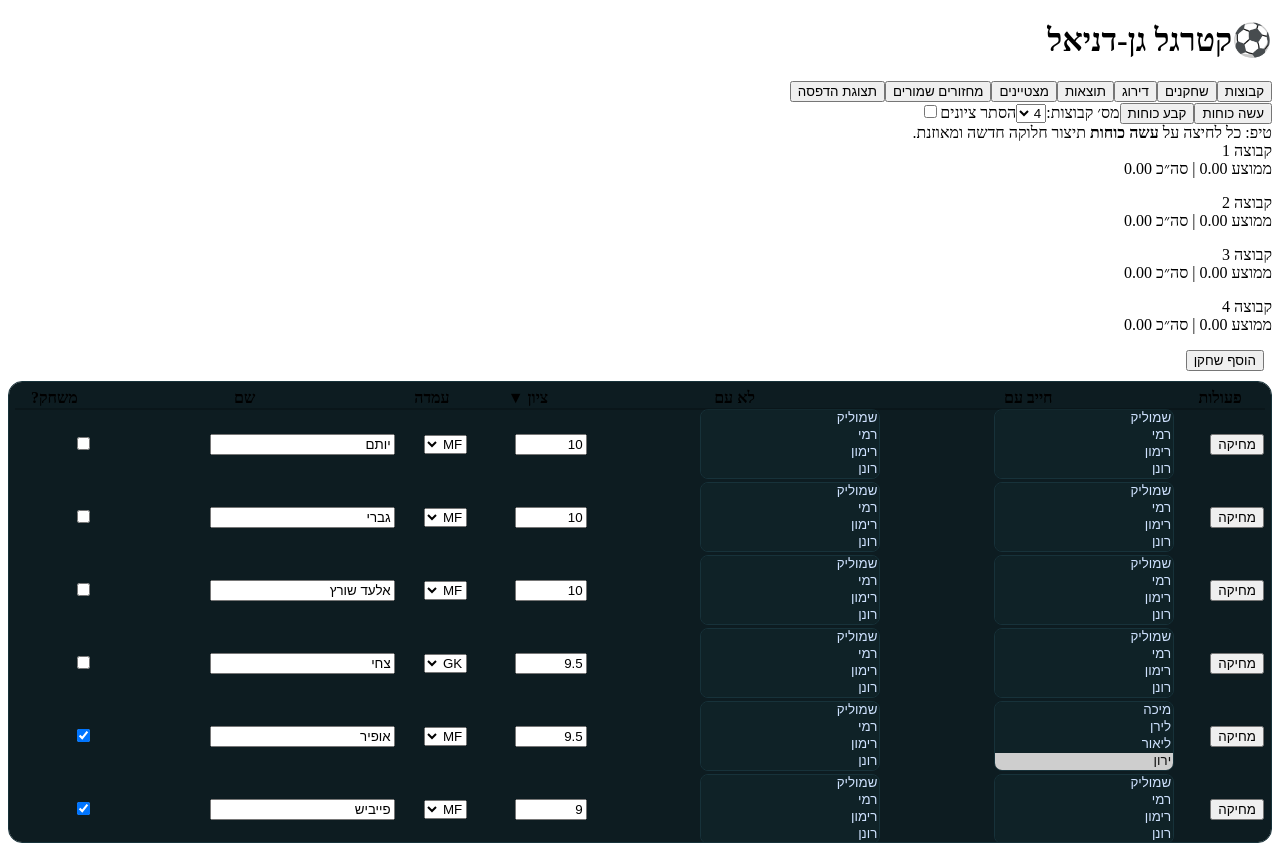
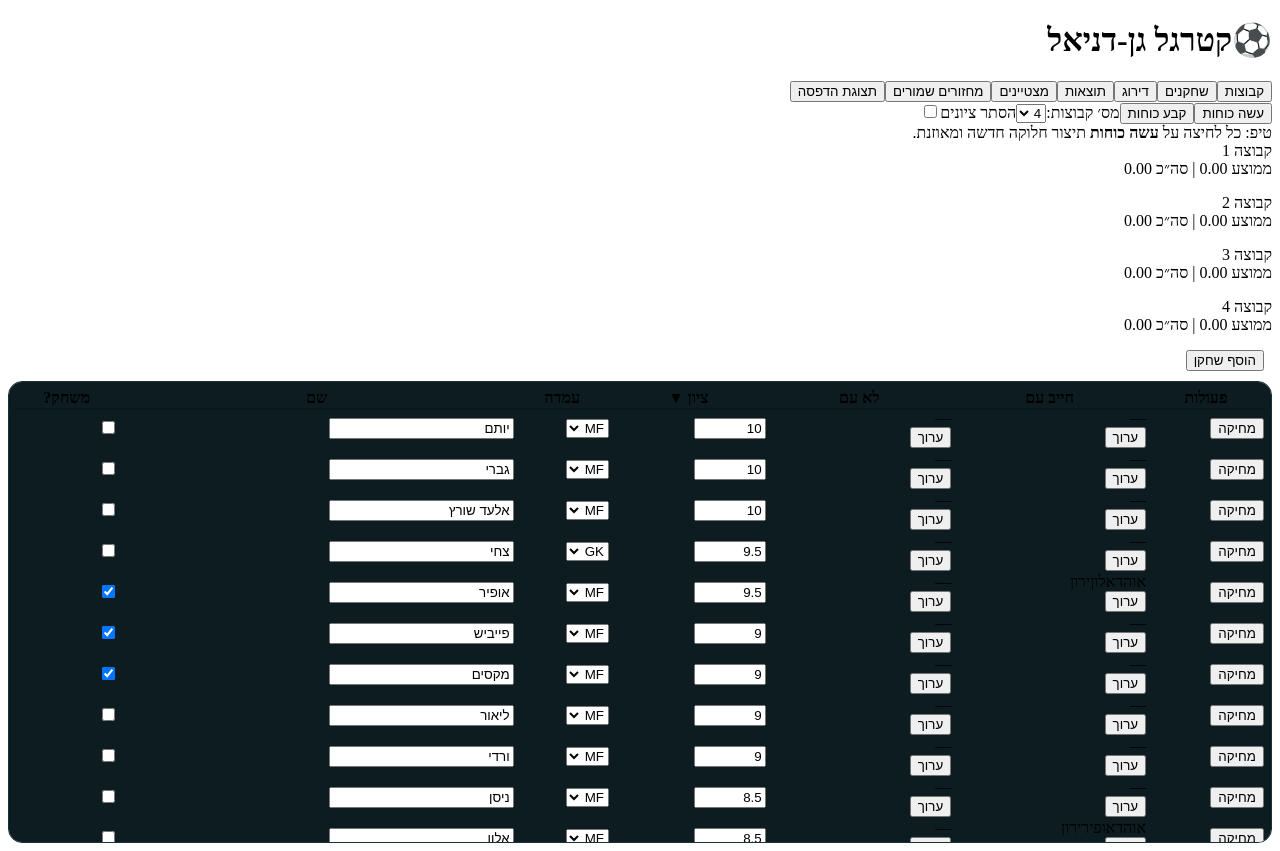
Before and after one commit to ShmuelBarazani/kat-regel-gan-daniel-v2, a React (Vite) app: page / in a window 1280 px wide. Built offline with nearby package versions, Linux system fonts and the light colour scheme.

Commit message:
Update Players.jsx

```diff
--- a/src/components/Players.jsx
+++ b/src/components/Players.jsx
@@ -2,6 +2,7 @@
 import React, { useMemo, useState } from "react";
 import { useStorage, POS } from "../lib/storage.js";
 import PlayerFormModal from "./PlayerFormModal.jsx";
+import LinkPickerModal from "./LinkPickerModal.jsx";
 
 const COLS = [
   { key: "actions",  label: "פעולות" },
@@ -18,8 +19,8 @@ export default function Players({ embedded = false }) {
   const [showAdd, setShowAdd] = useState(false);
   const [sort, setSort] = useState({ key: "rating", dir: "desc" });
 
-  // לשמירה לאחור (קבצי JSON ישנים: prefer/avoid)
-  const normalised = useMemo(
+  // נורמליזציה לשדות ההיסטוריים (prefer/avoid)
+  const normalized = useMemo(
     () => players.map(p => ({
       ...p,
       mustWith: p.mustWith ?? p.prefer ?? [],
@@ -29,12 +30,47 @@ export default function Players({ embedded = false }) {
   );
 
   const options = useMemo(
-    () => normalised.map(p => ({ id: String(p.id), name: p.name })),
-    [normalised]
+    () => normalized.map(p => ({ id: String(p.id), name: p.name })),
+    [normalized]
   );
 
+  const idToName = useMemo(() => {
+    const m = new Map(options.map(o => [o.id, o.name]));
+    return (id) => m.get(String(id)) || String(id);
+  }, [options]);
+
+  const [picker, setPicker] = useState(null);
+  // picker = { playerId, field:'mustWith'|'avoidWith', value:[ids] }
+
+  const openPicker = (player, field) => {
+    const initial =
+      (player[field] ??
+       (field === "mustWith" ? player.prefer : player.avoid) ??
+       []).map(String);
+
+    setPicker({
+      playerId: player.id,
+      field,
+      value: initial,
+    });
+  };
+
+  const handlePickerSave = (vals) => {
+    const { playerId, field } = picker;
+    const patch = { [field]: vals };
+    // תאימות לאחור לשדות הישנים
+    if (field === "mustWith") patch.prefer = vals;
+    else patch.avoid = vals;
+
+    setPlayers(prev => prev.map(p => p.id === playerId ? ({ ...p, ...patch }) : p));
+    setPicker(null);
+  };
+
+  const flipSort = (key) =>
+    setSort(s => s.key===key ? ({key, dir: s.dir==="asc"?"desc":"asc"}) : ({key, dir:"asc"}));
+
   const sortedPlayers = useMemo(() => {
-    const arr = normalised.slice();
+    const arr = normalized.slice();
     arr.sort((a,b)=>{
       const k=sort.key;
       let va = k==="mustWith"||k==="avoidWith" ? (a[k]?.length||0)
@@ -44,34 +80,30 @@ export default function Players({ embedded = false }) {
             : k==="name"||k==="pos" ? String(b[k]||"")
             : b[k];
       if(typeof va==="string" && typeof vb==="string"){
-        const cmp = va.localeCompare(vb,"he"); return sort.dir==="asc"?cmp:-cmp;
+        const cmp = va.localeCompare(vb,"he");
+        return sort.dir==="asc"?cmp:-cmp;
       }else{
-        const cmp = Number(va)-Number(vb); return sort.dir==="asc"?cmp:-cmp;
+        const cmp = Number(va)-Number(vb);
+        return sort.dir==="asc"?cmp:-cmp;
       }
     });
     return arr;
-  }, [normalised, sort]);
-
-  const flipSort = (key) =>
-    setSort(s => s.key===key ? ({key, dir: s.dir==="asc"?"desc":"asc"}) : ({key, dir:"asc"}));
+  }, [normalized, sort]);
 
   const updatePlayer = (id, patch) =>
-    setPlayers(prev => prev.map(p =>
-      p.id === id ? ({ ...p, ...patch,
-        // התאמה לאחור
-        prefer: patch.mustWith ?? p.prefer,
-        avoid:  patch.avoidWith ?? p.avoid
-      }) : p
-    ));
+    setPlayers(prev => prev.map(p => p.id === id ? ({ ...p, ...patch }) : p));
 
   const removePlayer = (id) =>
     setPlayers(prev => prev.filter(p => p.id !== id));
 
-  const listWithoutSelf = (selfId) => options.filter(o => o.id !== String(selfId));
-  const updateMulti = (player, field, e) => {
-    const vals = Array.from(e.target.selectedOptions, o => String(o.value));
-    updatePlayer(player.id, { [field]: vals });
-  };
+  const namesChips = (ids=[]) => (
+    <div className="chips">
+      {ids.length
+        ? ids.map(x => <span key={x} className="chip">{idToName(x)}</span>)
+        : <span className="chip chip-empty">—</span>
+      }
+    </div>
+  );
 
   return (
     <div className={embedded ? "players-embed-root" : "players-page"} dir="rtl">
@@ -97,26 +129,18 @@ export default function Players({ embedded = false }) {
           <tbody>
             {sortedPlayers.map(p => (
               <tr key={p.id}>
-                <td><button className="btn danger" onClick={()=>removePlayer(p.id)}>מחיקה</button></td>
-
-                <td className="nowrap">
-                  <select multiple size={4} className="multi"
-                          value={(p.mustWith||[]).map(String)}
-                          onChange={(e)=>updateMulti(p,"mustWith",e)}>
-                    {listWithoutSelf(p.id).map(o => (
-                      <option key={o.id} value={o.id}>{o.name}</option>
-                    ))}
-                  </select>
+                <td>
+                  <button className="btn danger" onClick={()=>removePlayer(p.id)}>מחיקה</button>
                 </td>
 
                 <td className="nowrap">
-                  <select multiple size={4} className="multi"
-                          value={(p.avoidWith||[]).map(String)}
-                          onChange={(e)=>updateMulti(p,"avoidWith",e)}>
-                    {listWithoutSelf(p.id).map(o => (
-                      <option key={o.id} value={o.id}>{o.name}</option>
-                    ))}
-                  </select>
+                  {namesChips(p.mustWith)}
+                  <button className="btn small cell-btn" onClick={()=>openPicker(p,"mustWith")}>ערוך</button>
+                </td>
+
+                <td className="nowrap">
+                  {namesChips(p.avoidWith)}
+                  <button className="btn small cell-btn" onClick={()=>openPicker(p,"avoidWith")}>ערוך</button>
                 </td>
 
                 <td>
@@ -131,12 +155,16 @@ export default function Players({ embedded = false }) {
                   </select>
                 </td>
 
-                <td><input className="input"
-                           value={p.name}
-                           onChange={e => updatePlayer(p.id, {name: e.target.value})}/></td>
+                <td>
+                  <input className="input"
+                         value={p.name}
+                         onChange={e => updatePlayer(p.id, {name: e.target.value})}/>
+                </td>
 
-                <td><input type="checkbox" checked={!!p.active}
-                           onChange={e => updatePlayer(p.id, {active: e.target.checked})}/></td>
+                <td>
+                  <input type="checkbox" checked={!!p.active}
+                         onChange={e => updatePlayer(p.id, {active: e.target.checked})}/>
+                </td>
               </tr>
             ))}
           </tbody>
@@ -145,9 +173,24 @@ export default function Players({ embedded = false }) {
 
       {showAdd && (
         <PlayerFormModal
-          players={normalised}
+          players={normalized}
           onClose={() => setShowAdd(false)}
-          onSave={(np)=>{ setPlayers(prev=>[{...np}, ...prev]); setShowAdd(false); }}
+          onSave={(np)=>{
+            // תאימות לשדות הישנים
+            const x = { ...np, prefer: np.mustWith, avoid: np.avoidWith };
+            setPlayers(prev=>[x, ...prev]);
+            setShowAdd(false);
+          }}
+        />
+      )}
+
+      {picker && (
+        <LinkPickerModal
+          title={picker.field === "mustWith" ? 'בחר "חייב עם"' : 'בחר "לא עם"'}
+          options={options.filter(o => o.id !== String(picker.playerId))} // לא מציגים את עצמו
+          value={picker.value}
+          onClose={() => setPicker(null)}
+          onSave={handlePickerSave}
         />
       )}
     </div>
```
